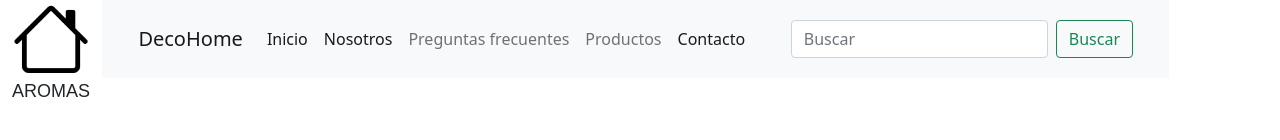
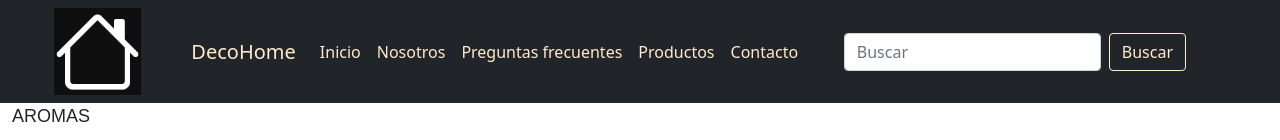
Before and after one commit to Cataarmella/decoHomearmellaa, a website: page pages/productos.html in a window 1280 px wide. Shown: the top 140 px of the page. Drawn offline with nearby package versions, Linux system fonts and the light colour scheme; files whose address does not match are found by name; a web font is replaced by a local one.

Commit message:
modifique header

```diff
--- a/pages/productos.html
+++ b/pages/productos.html
@@ -21,13 +21,11 @@
 </head>
 
 <body>
-  <div class="container-fluid">
   <header class="row">
-      <img class="logo col-2" src="../img/house_icon_160035.png" alt="logo">
-
-      <nav class="navbar navbar-expand-lg navbar-light bg-light col-10">
-        <div class="container-fluid">
-          <a class="navbar-brand" href="#">DecoHome</a>
+    <nav class="navbar navbar-expand-lg navbar-light bg-dark text-light col-md-7 col-xl-12">
+  <div class="container">
+    <img class="logo" src="./img/logo blanco4.jpeg" alt="logo">
+    <a class="navbar-brand" href="./index.html">DecoHome</a>
     <button class="navbar-toggler" type="button" data-bs-toggle="collapse"
       data-bs-target="#navbarSupportedContent" aria-controls="navbarSupportedContent" aria-expanded="false"
       aria-label="Toggle navigation">
@@ -36,19 +34,20 @@
     <div class="collapse navbar-collapse" id="navbarSupportedContent">
       <ul class="navbar-nav me-auto mb-2 mb-lg-0">
         <li class="nav-item">
-                <a class="nav-link active" aria-current="page" href="../index.html">Inicio</a>
+          <a class="nav-link active" aria-current="page" href="#">Inicio</a>
         </li>
         <li class="nav-item">
-                <a class="nav-link active" aria-current="page" href="./nosotros.html">Nosotros</a>
+          <a class="nav-link active" aria-current="page" href="./pages/nosotros.html">Nosotros</a>
         </li>
         <li class="nav-item">
-                <a class="nav-link" href="./preguntasFrecuentes.html">Preguntas frecuentes</a>
+          <a class="nav-link" href="./pages/preguntasFrecuentes.html">Preguntas frecuentes</a>
         </li>
         <li class="nav-item">
-                <a class="nav-link" href="./productos.html">Productos</a>
+          <a class="nav-link" href="./pages/productos.html">Productos</a>
         </li>
+
         <li class="nav-item">
-                <a class="nav-link active" aria-current="page" href="./contacto.html">Contacto</a>
+          <a class="nav-link active" aria-current="page" href="./pages/contacto.html">Contacto</a>
 
         </li>
       </ul>
@@ -61,6 +60,8 @@
 </nav>
 
 </header>
+  <div class="container-fluid">
+
     <main>
       <section class="productosCompra row">
 
--- a/scss/secciones/_header.scss
+++ b/scss/secciones/_header.scss
@@ -1,3 +1,31 @@
-.logo{
+.logo {
     width: 8%;
+   margin-left: -40px;
+    margin-right: 50px;
+    color: blanchedalmond;
 }
+
+
+.nav-link{
+    text-decoration: none;
+    transition: color .15s ease-in-out ; background-color: .15s; border-color: .15s;}
+
+    .navbar-light .navbar-nav .nav-link.active, .navbar-light .navbar-nav .show>.nav-link {
+        color: blanchedalmond;
+    }
+    .navbar-light .navbar-nav .nav-link {
+        color: blanchedalmond;
+    }
+
+    .navbar-light .navbar-brand:focus, .navbar-light .navbar-brand:hover {
+        color: blanchedalmond;
+    }
+
+    .btn-outline-success {
+        color: blanchedalmond;
+        border-color: blanchedalmond;
+    }
+
+    .navbar-light .navbar-brand {
+        color: blanchedalmond;
+    }
--- a/scss/secciones/_index.scss
+++ b/scss/secciones/_index.scss
@@ -97,3 +97,11 @@ h3{
       padding: 0;
     }
   }
+
+
+
+
+ img:hover{
+    transform: scale(1.0);
+    object-fit: cover;
+}
```
Also changed, not shown: index.html (+7 -6 lines), pages/contacto.html (+12 -11 lines), pages/nosotros.html (+12 -11 lines), pages/preguntasFrecuentes.html (+12 -11 lines), css/style.css, img/logo blanco.jpeg (added), img/logo blanco2.jpeg (added), img/logo blanco3.jpeg (added), img/logo blanco4.jpeg (added). Lines whose indentation alone changed are shown as unchanged.
